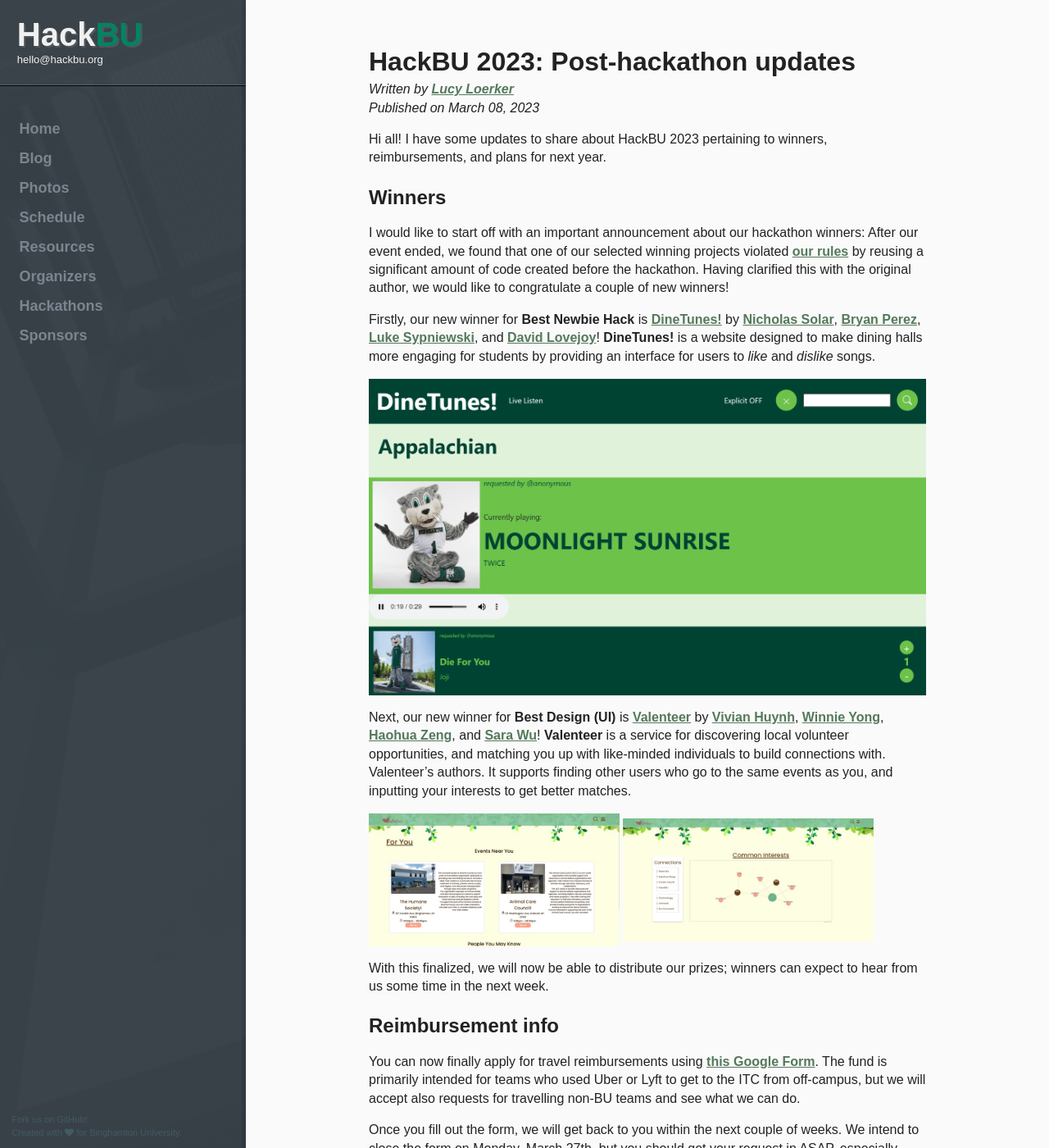
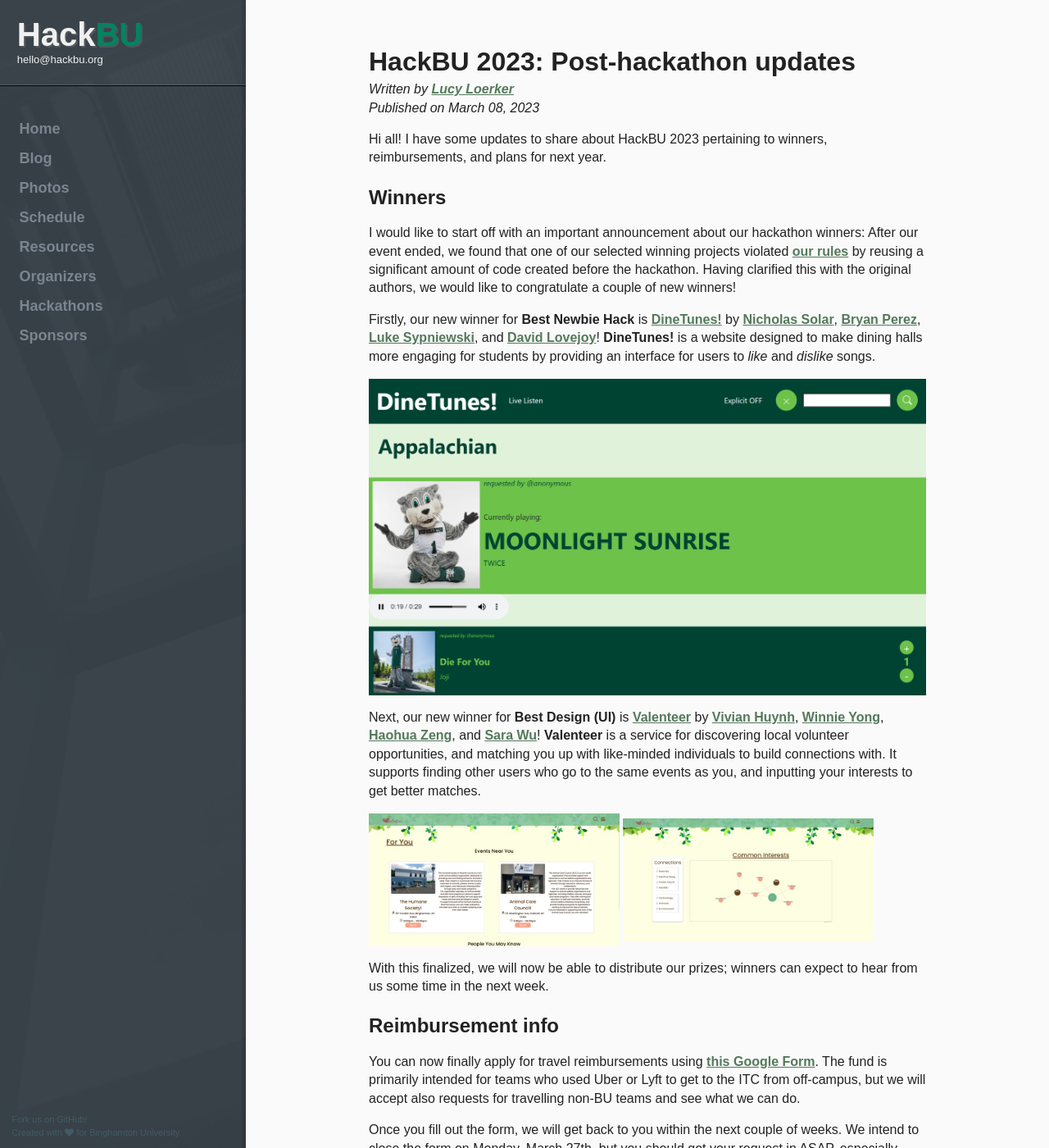
Before and after one commit to hackbinghamton/hackbinghamton.github.io, a Jekyll site: the page built from blog/_posts/2023-03-08-hackbu-2023-thank-you.md, in a window 1280 px wide and 1400 px high. Shown: the whole window at 82% size. Built offline with Jekyll 4.4.1, drawn with Linux system fonts in a browser that asks for light colours; some of the changed text lies outside the part shown.

Commit message:
blog: small edits

```diff
--- a/blog/_posts/2023-03-08-hackbu-2023-thank-you.md
+++ b/blog/_posts/2023-03-08-hackbu-2023-thank-you.md
@@ -12,13 +12,13 @@
 
 ## Winners
 
-I would like to start off with an important announcement about our hackathon winners: After our event ended, we found that one of our selected winning projects violated [our rules](https://hackbu2023.devpost.com/rules) by reusing a significant amount of code created before the hackathon. Having clarified this with the original author, we would like to congratulate a couple of new winners!
+I would like to start off with an important announcement about our hackathon winners: After our event ended, we found that one of our selected winning projects violated [our rules](https://hackbu2023.devpost.com/rules) by reusing a significant amount of code created before the hackathon. Having clarified this with the original authors, we would like to congratulate a couple of new winners!
 
 Firstly, our new winner for **Best Newbie Hack** is [DineTunes!](https://devpost.com/software/dinetunes) by [Nicholas Solar](https://www.linkedin.com/in/nsolar/), [Bryan Perez](https://www.linkedin.com/in/-bryanperez/), [Luke Sypniewski](https://www.linkedin.com/in/lsypniewski/), and [David Lovejoy](https://www.linkedin.com/in/david-lovejoy-5b8a3b260/)! **DineTunes!** is a website designed to make dining halls more engaging for students by providing an interface for users to *like* and *dislike* songs.
 
 ![DineTunes! screenshot](/img/blog/dinetunes.png){: width="100%" }
 
-Next, our new winner for **Best Design (UI)** is [Valenteer](https://devpost.com/software/valenteer) by [Vivian Huynh](https://www.linkedin.com/in/vivianhuynh3/), [Winnie Yong](https://www.linkedin.com/in/winyong/), [Haohua Zeng](https://www.linkedin.com/in/haohua-zeng/), and [Sara Wu](https://www.linkedin.com/in/sara-wu-856182166/)! **Valenteer** is a service for discovering local volunteer opportunities, and matching you up with like-minded individuals to build connections with. Valenteer's authors. It supports finding other users who go to the same events as you, and inputting your interests to get better matches.
+Next, our new winner for **Best Design (UI)** is [Valenteer](https://devpost.com/software/valenteer) by [Vivian Huynh](https://www.linkedin.com/in/vivianhuynh3/), [Winnie Yong](https://www.linkedin.com/in/winyong/), [Haohua Zeng](https://www.linkedin.com/in/haohua-zeng/), and [Sara Wu](https://www.linkedin.com/in/sara-wu-856182166/)! **Valenteer** is a service for discovering local volunteer opportunities, and matching you up with like-minded individuals to build connections with. It supports finding other users who go to the same events as you, and inputting your interests to get better matches.
 
 ![Valenteer screenshot 1](/img/blog/valenteer1.jpg){: width="45%" }
 ![Valenteer screenshot 2](/img/blog/valenteer2.jpg){: width="45%" }
```
Also changed, not shown: other parts of blog/_posts/2023-03-08-hackbu-2023-thank-you.md (+2 -2 lines).
